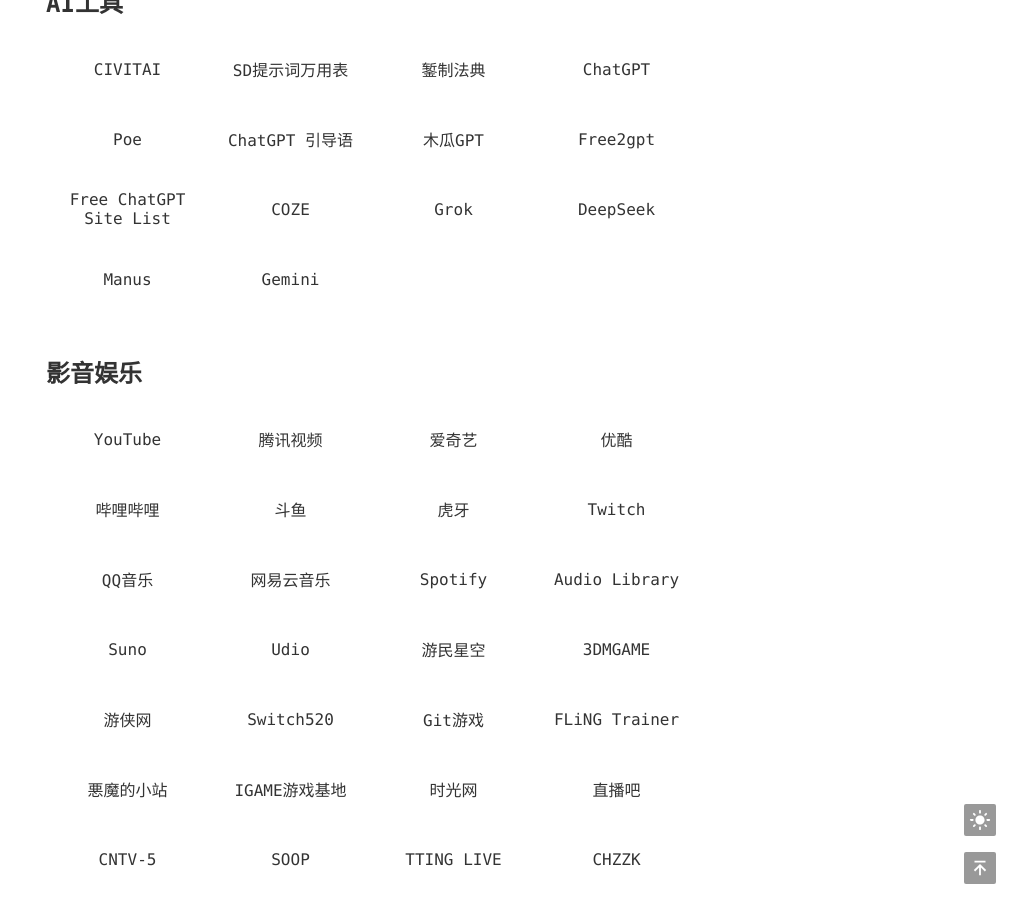
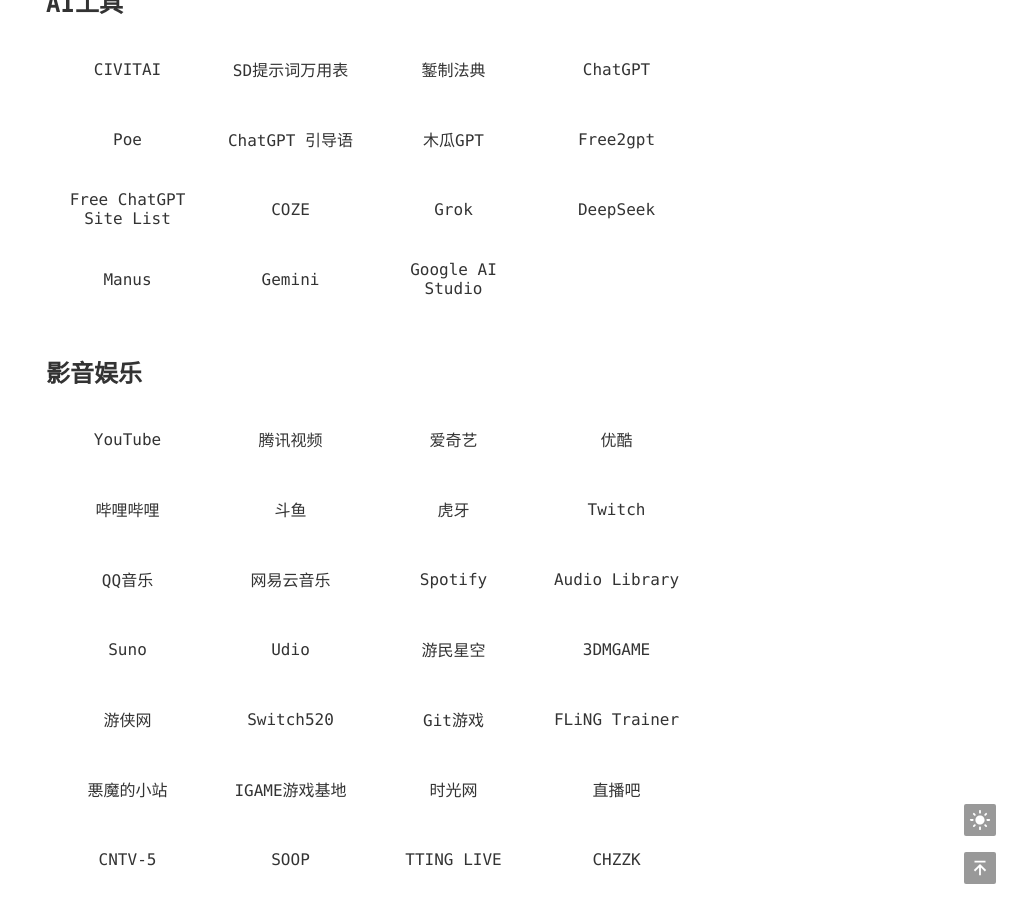
Before and after one commit to admans/admans.github.io, a Jekyll site: the page built from pages/navi.html, in a window 1280 px wide and 900 px high, scrolled down 582 px. Shown: the whole window, without its empty margins (268-1280 px from the left). Built offline with Jekyll 4.4.1, drawn with Linux system fonts in a browser that asks for light colours.

Commit message:
Update navi.html

```diff
--- a/pages/navi.html
+++ b/pages/navi.html
@@ -209,6 +209,9 @@ title: 导航
                 </a>
                 <a class="link-item" data-search="Gemini" href="#" target="_blank">
                     <div class="link-name">Gemini</div>
+                </a>
+                <a class="link-item" data-search="Google AI Studio" href="#" target="_blank">
+                    <div class="link-name">Google AI Studio</div>
                 </a>
             </div>
         </section>
@@ -764,7 +767,8 @@ title: 导航
             "Grok": "https://grok.com/",
             "DeepSeek": "https://chat.deepseek.com/",
             "Manus": "https://manus.im/",
-            "Gemini": "https://gemini.google.com/"
+            "Gemini": "https://gemini.google.com/",
+            "Google AI Studio": "https://aistudio.google.com/"
         };
 
         // 用于存储增强后的链接数据（包含拼音、首字母、网址）
```
